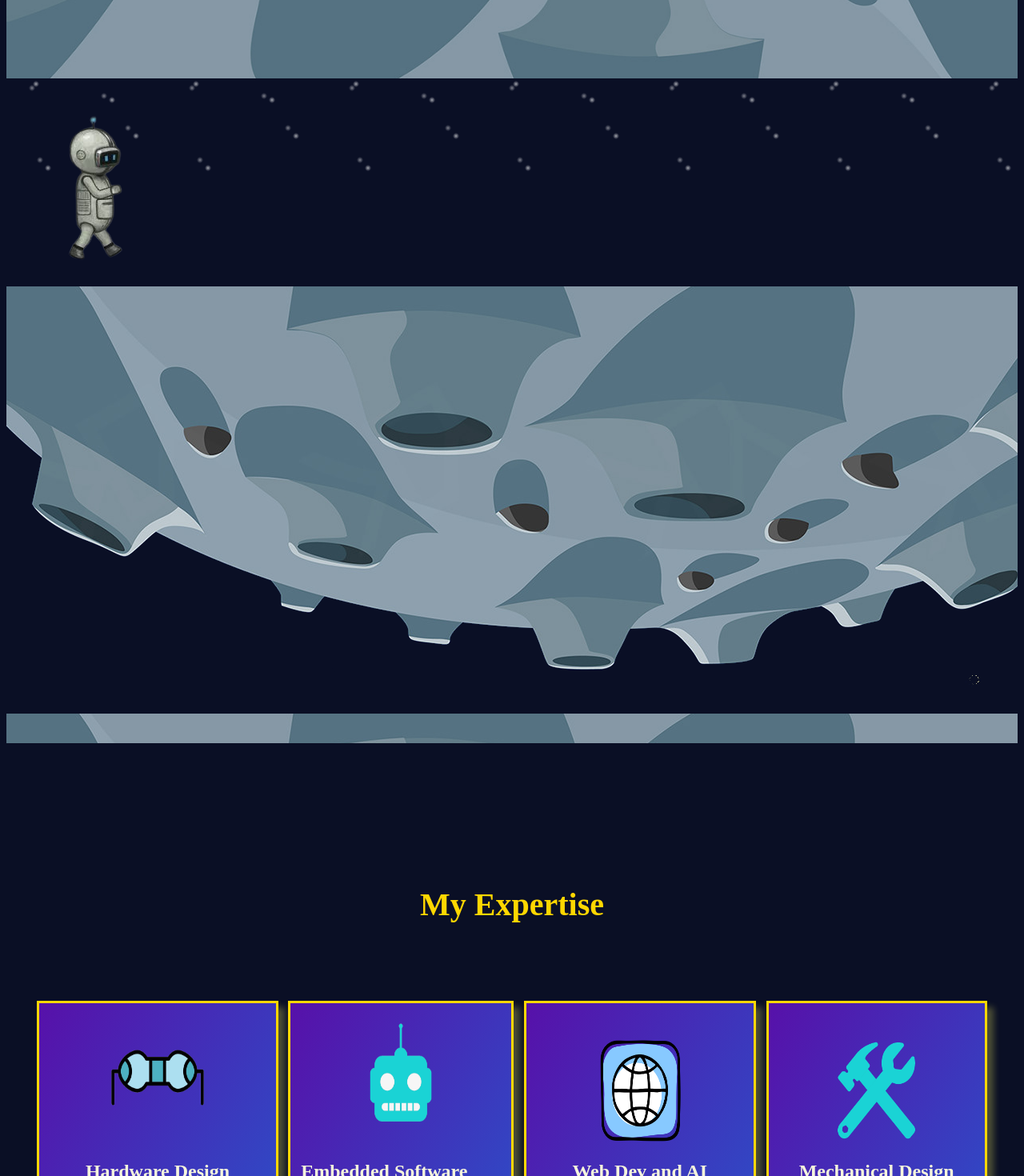
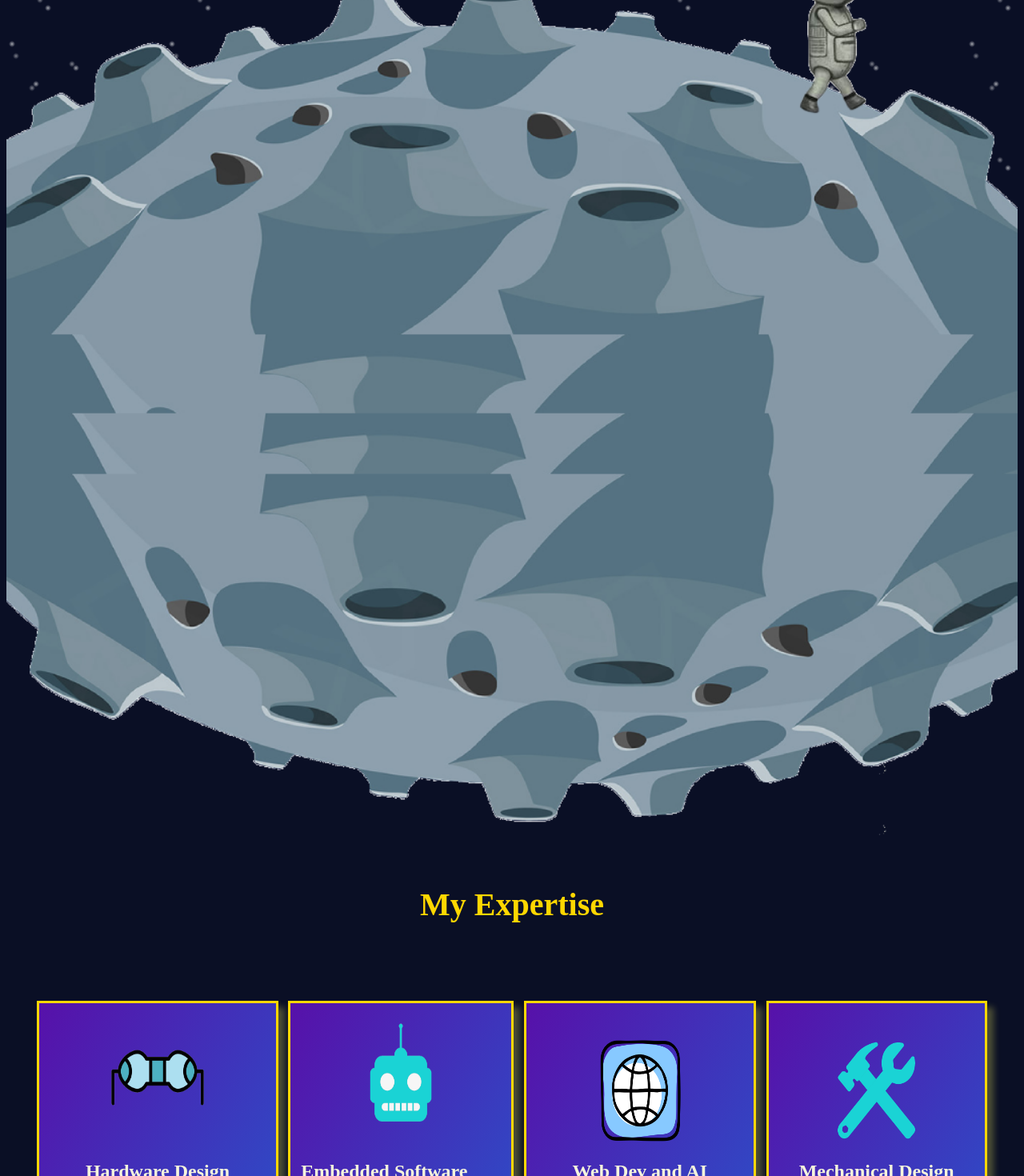
Before and after one commit to EmadsGitHub/portfolio, a React (Create React App) app: page / in a window 1280 px wide. Shown: the part 560-2030 px from the top of the page at 80% size. Built offline with nearby package versions, Linux system fonts and the light colour scheme.

Commit message:
Add files via upload

```diff
--- a/src/Pages/Home/HeroSection.jsx
+++ b/src/Pages/Home/HeroSection.jsx
@@ -64,21 +64,13 @@ export default function  HeroSection(){
 
 
                         <div className="moon-container">
-                            <div className="robotimg">
-                                <img src="./img/robotonthemoon.png" alt="Robot on the moon"/>
+
+
+                            <div className="img">
+                                <img src="./img/robotandthemoon.png" alt="Moon crater"/>
                             </div>
 
-                            <div className="img">
-                                <img src="./img/crater.png" alt="Moon crater"/>
-                            </div>
 
-                            <div className="upsizemoon">
-                                <img src="./img/craterupsidedown.png" alt="Upsize moon"/>
-                            </div>
-
-                            <div className="upsidedownimg">
-                                <img src="./img/craterupsidedown.png" alt="Upside down crater"/>
-                            </div>
                         </div>
 
 
```
